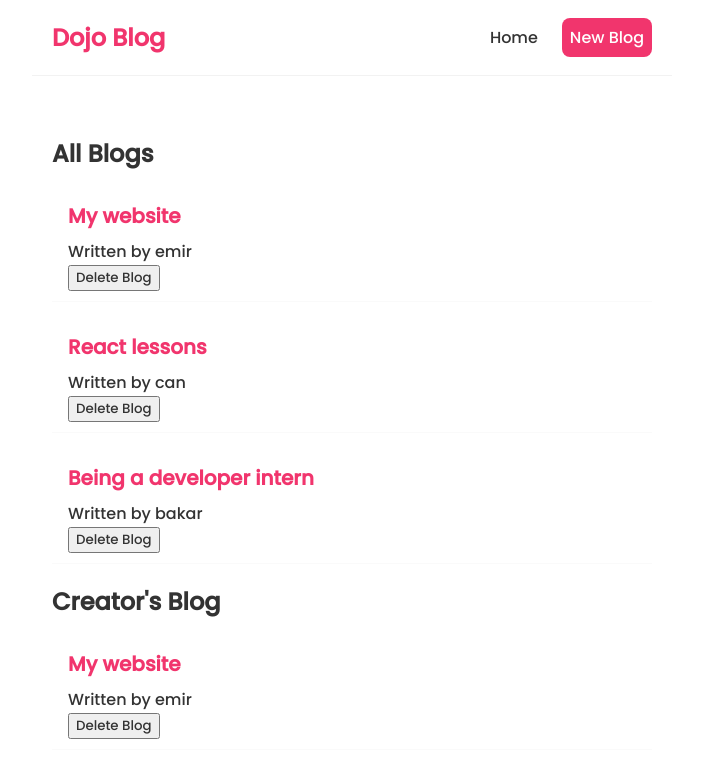
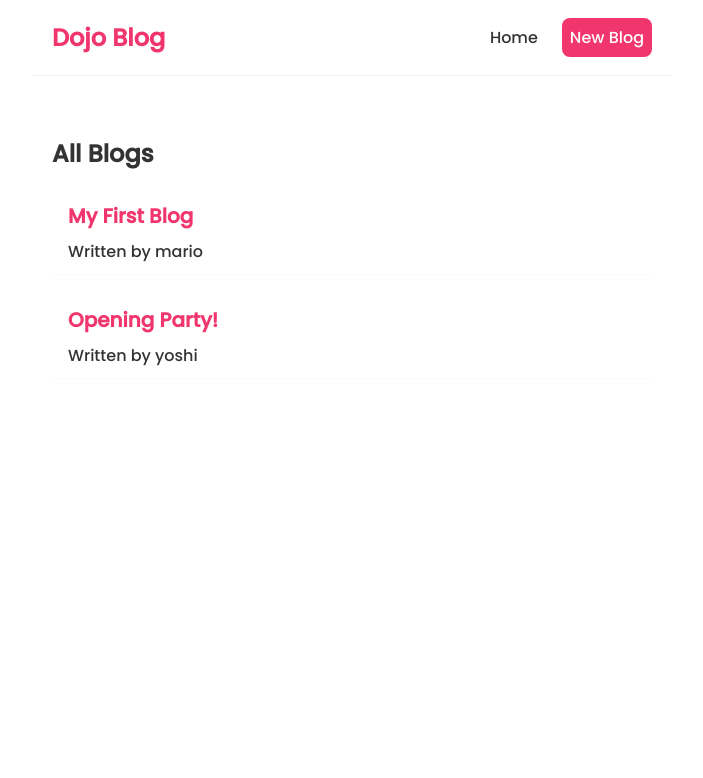
Before and after one commit to emircanbakar/dojo-blog-react, a React (Create React App) app: page / in a window 1280 px wide. Shown: the top 778 px of the page, without its empty margins (288-991 px from the left). Built offline with nearby package versions, Linux system fonts and the light colour scheme; data requests are answered from the project's data file.

Commit message:
data fetched, useEffect used, loading and error messagge are created,  unused codes are deleted.

```diff
--- a/src/BlogList.js
+++ b/src/BlogList.js
@@ -1,20 +1,17 @@
-const BlogList = ({blogs, title, handleDelete}) => {
-    // const blogs = props.blogs
-    // const title = props.title
+const BlogList = ({ blogs, title, }) => {
 
     return (
         <div className="blog-list">
             <h2> {title} </h2>
             {blogs.map((blog) => (
-                <div className="blog-preview" key={ blog.id } >
+                <div className="blog-preview" key={blog.id} >
                     <h2> {blog.title} </h2>
                     <p> Written by {blog.author} </p>
-                    <button onClick={() =>handleDelete(blog.id)}>Delete Blog</button>
                 </div>
 
             ))}
         </div>
-      );
+    );
 }
 
 export default BlogList;
--- a/src/Home.js
+++ b/src/Home.js
@@ -1,43 +1,39 @@
-import { useState } from "react";
+import { useState, useEffect } from "react";
 import BlogList from "./BlogList.js";
 
 const Home = () => {
 
-    // let name = "Emir"
-    // const [name , setName] = useState("Emir")
-    // const [age, setAge] = useState(25)
-    // const handleClick = () => {
-    //     setName("can")
-    //     setAge(30)
-    // }
-    // const handleClickAgain = (name) => {
-    //     console.log("hi " + name)
-    // }
+    const [blogs, setBlogs] = useState(null)
+    const [isPending, setIsPending] = useState(true)
+    const [error, setError] = useState(null)
 
-    const [blogs, setBlogs] = useState([
-        { title: "My website", body: "lorem ipsum....", author: "emir", id: 1 },
-        { title: "React lessons", body: "lorem ipsum....", author: "can", id: 2 },
-        { title: "Being a developer intern", body: "lorem ipsum....", author: "bakar", id: 3 }
-    ])
-
-    const handleDelete = (id) =>{
-        const newBlogs = blogs.filter(blog => blog.id !== id)
-        setBlogs(newBlogs)
-    }
+    //npx json-server --watch data/db.json --port 8000
+    useEffect(() => {
+        setTimeout(() => {
+            fetch("http://localhost:8000/blogs")
+                .then(response => {
+                    if(!response.ok){
+                        throw Error("couldn't fetch the data")
+                    }
+                    return response.json()
+                })
+                .then(data => {
+                    setBlogs(data)
+                    setIsPending(false)
+                    setError(null)
+                })
+                .catch((err) =>{
+                    setIsPending(false)
+                    setError(err.message)
+                })
+        }, 750)
+    }, [])
 
     return (
         <div className="home">
-            <BlogList blogs={blogs} title="All Blogs" handleDelete={handleDelete} />
-            <BlogList blogs={blogs.filter((blog) => (blog.author === "emir"))} title="Creator's Blog" />
-
-
-
-
-            {/* <p>{ name } is {age} years old. </p>
-            <button onClick={handleClick} >Click Me</button> */}
-            {/* <button onClick={() => {
-                handleClickAgain("emir")
-            }} >Click Me Again</button> */}
+            { error && <div> {error} </div>}
+            {isPending && <div>Loading...</div>}
+            {blogs && <BlogList blogs={blogs} title="All Blogs" />}
         </div>
     );
 }
```
